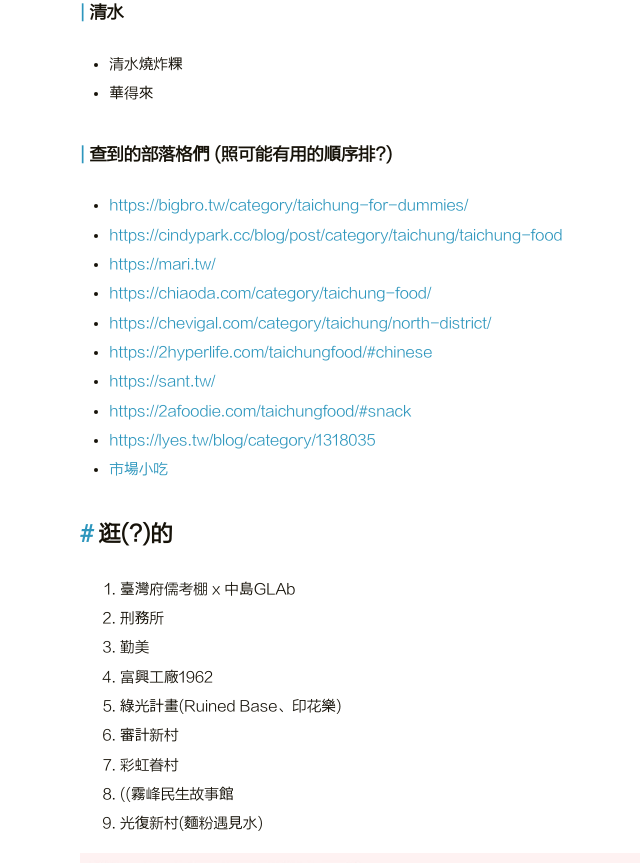
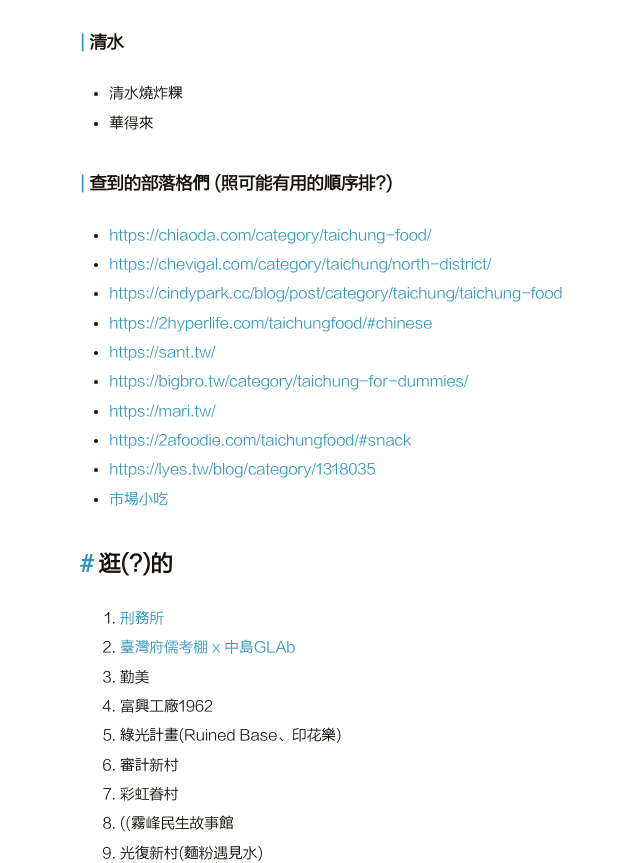
Before and after one commit to nataliepjlin/blog, a plain HTML site: page 2022/03/27/schedule_maybe/index.html in a window 1280 px wide. Shown: the part 3036-3899 px from the top of the page, without its empty margins (170-810 px from the left). Drawn offline with Linux system fonts and the light colour scheme.

Commit message:
Site updated: 2022-04-01 18:21:32

```diff
--- a/2022/03/27/schedule_maybe/index.html
+++ b/2022/03/27/schedule_maybe/index.html
@@ -291,6 +291,7 @@
 <li>你說粿不貴</li>
 <li>怪獸披薩®MONSTER PIZZA (忠孝夜市)</li>
 <li>狸匠拉麵</li>
+<li>王將藥燉排骨</li>
 </ul>
 </li>
 </ul>
@@ -324,20 +325,20 @@
 <li>華得來</li>
 </ul>
 <h3 id="查到的部落格們-照可能有用的順序排"><a href="#查到的部落格們-照可能有用的順序排" class="headerlink" title="查到的部落格們 (照可能有用的順序排?)"></a>查到的部落格們 (照可能有用的順序排?)</h3><ul>
-<li><a target="_blank" rel="noopener" href="https://bigbro.tw/category/taichung-for-dummies/">https://bigbro.tw/category/taichung-for-dummies/</a></li>
-<li><a target="_blank" rel="noopener" href="https://cindypark.cc/blog/post/category/taichung/taichung-food">https://cindypark.cc/blog/post/category/taichung/taichung-food</a></li>
-<li><a target="_blank" rel="noopener" href="https://mari.tw/">https://mari.tw/</a></li>
 <li><a target="_blank" rel="noopener" href="https://chiaoda.com/category/taichung-food/">https://chiaoda.com/category/taichung-food/</a></li>
 <li><a target="_blank" rel="noopener" href="https://chevigal.com/category/taichung/north-district/">https://chevigal.com/category/taichung/north-district/</a></li>
+<li><a target="_blank" rel="noopener" href="https://cindypark.cc/blog/post/category/taichung/taichung-food">https://cindypark.cc/blog/post/category/taichung/taichung-food</a></li>
 <li><a target="_blank" rel="noopener" href="https://2hyperlife.com/taichungfood/#chinese">https://2hyperlife.com/taichungfood/#chinese</a></li>
 <li><a target="_blank" rel="noopener" href="https://sant.tw/">https://sant.tw/</a></li>
+<li><a target="_blank" rel="noopener" href="https://bigbro.tw/category/taichung-for-dummies/">https://bigbro.tw/category/taichung-for-dummies/</a></li>
+<li><a target="_blank" rel="noopener" href="https://mari.tw/">https://mari.tw/</a></li>
 <li><a target="_blank" rel="noopener" href="https://2afoodie.com/taichungfood/#snack">https://2afoodie.com/taichungfood/#snack</a></li>
 <li><a target="_blank" rel="noopener" href="https://lyes.tw/blog/category/1318035">https://lyes.tw/blog/category/1318035</a></li>
 <li><a target="_blank" rel="noopener" href="http://www.innk.com.tw/%E5%8F%B0%E4%B8%AD6%E5%A4%A7%E5%B8%82%E5%A0%B4%E5%9C%A8%E5%9C%B0%E5%B0%8F%E5%90%83%EF%BC%8E%E5%85%AC%E6%9C%89%E5%B8%82%E5%A0%B4%E7%BE%8E%E9%A3%9F%E6%94%BB%E7%95%A5%E4%B8%8B-%E2%94%82%E5%8F%B0/">市場小吃</a></li>
 </ul>
 <h2 id="逛-的"><a href="#逛-的" class="headerlink" title="逛(?)的"></a>逛(?)的</h2><ol>
-<li>臺灣府儒考棚 x 中島GLAb</li>
-<li>刑務所</li>
+<li><a target="_blank" rel="noopener" href="https://cindypark.cc/blog/post/33105160-%e3%80%90%e5%8f%b0%e4%b8%ad%e8%a5%bf%e5%8d%80%e3%80%91%e5%8f%b0%e4%b8%ad%e5%88%91%e5%8b%99%e6%89%80%e6%bc%94%e6%ad%a6%e5%a0%b4%ef%bd%9c%e9%81%93%e7%a6%be%e5%85%ad%e8%97%9d%e6%96%87">刑務所</a></li>
+<li><a target="_blank" rel="noopener" href="https://cindypark.cc/blog/post/%e3%80%90%e5%8f%b0%e4%b8%ad%e8%a5%bf%e5%8d%80%e3%80%91%e8%87%ba%e7%81%a3%e5%ba%9c%e5%84%92%e8%80%83%e6%a3%9a%ef%bd%9c%e5%8f%b0%e4%b8%ad%e6%96%b0%e6%96%87%e9%9d%92%e6%89%93%e5%8d%a1%e6%93%9a%e9%bb%9e">臺灣府儒考棚 x 中島GLAb</a></li>
 <li>勤美</li>
 <li>富興工廠1962</li>
 <li>綠光計畫(Ruined Base、印花樂)</li>
```
